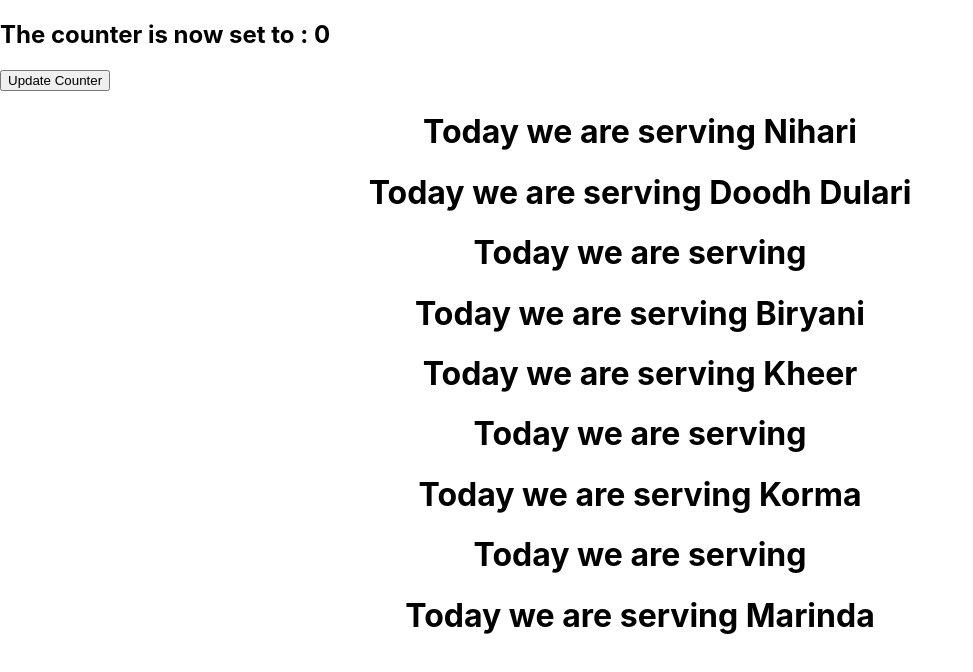
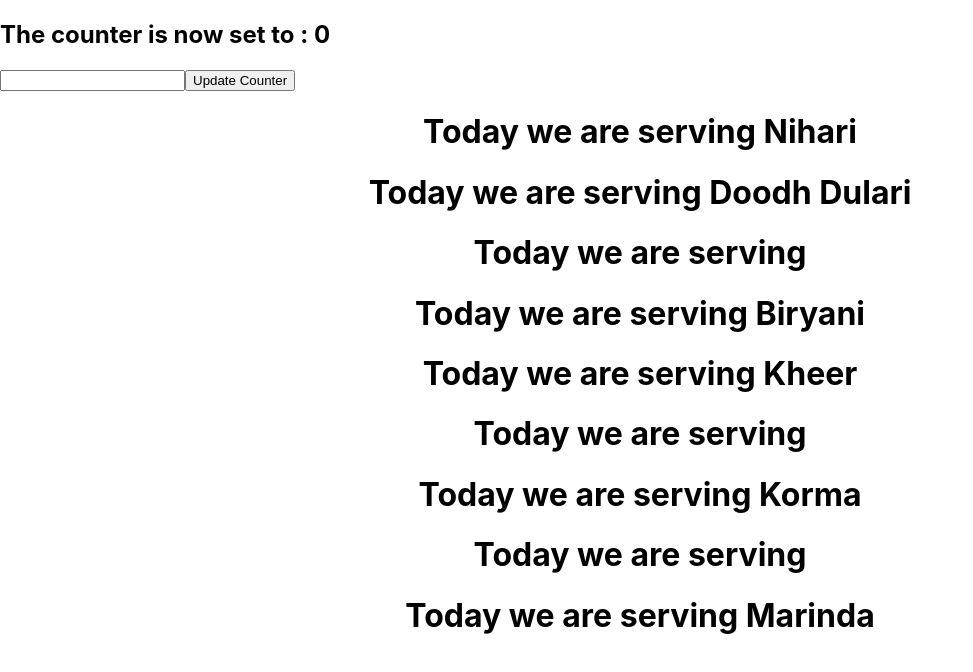
Before and after one commit to imran-ahmeds/bootcamp27july, a React (Create React App) app: page / in a window 1280 px wide. Shown: the top 672 px of the page, without its empty margins (0-973 px from the left). Built offline with nearby package versions, Linux system fonts and the light colour scheme.

Commit message:
input
input

```diff
--- a/src/count.js
+++ b/src/count.js
@@ -6,6 +6,7 @@ function Counter(){
     return(
         <div>
             <Message setCounter= {count}/>
+            <input></input>
             <button onClick= {()=> setCount (count += parseInt(prompt('enter number')))}>Update Counter</button>
         </div>
     );
```
